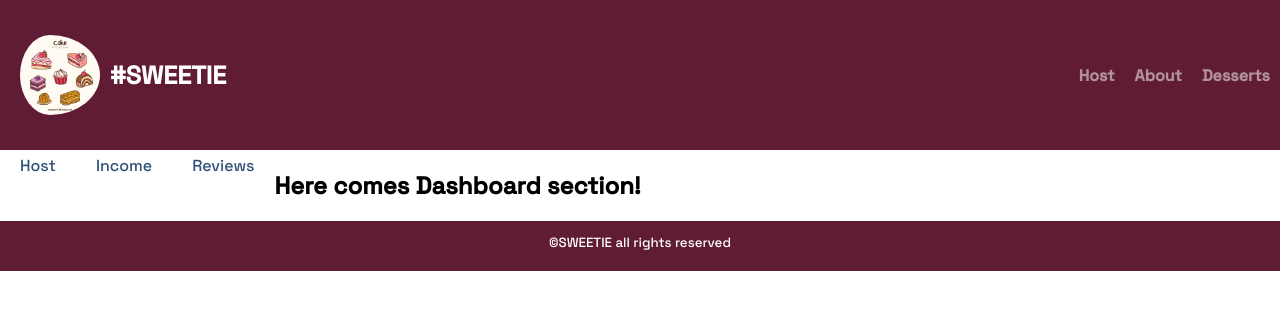
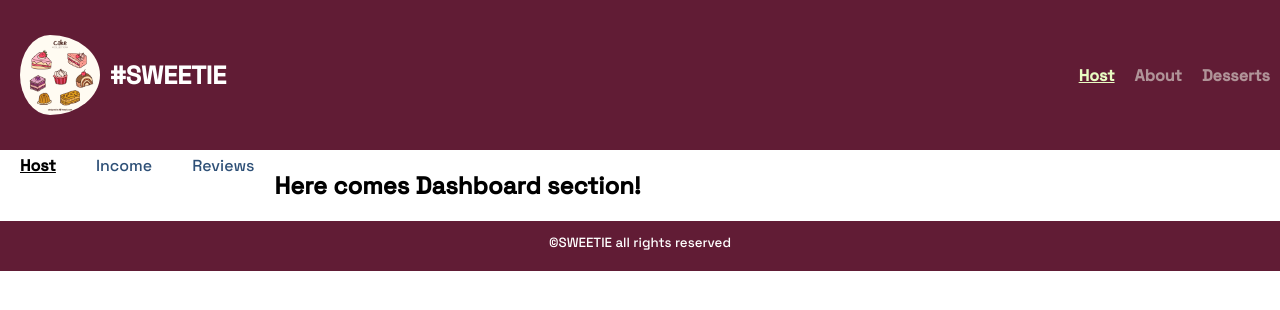
Before and after one commit to Atircharlotte/sweetie, a React (Vite) app: page /host in a window 1280 px wide. Shown: the top 310 px of the page. Built offline with nearby package versions, Linux system fonts and the light colour scheme; what miragejs would draw is missing.

Commit message:
changed Link into NavLink

```diff
--- a/src/App.css
+++ b/src/App.css
@@ -41,6 +41,11 @@
 header a:hover {
   color: #e8fcc2;
   font-size: 30px;
+}
+a.active--link {
+  font-weight: bold;
+  text-decoration: underline;
+  color: #e8fcc2;
 }
 .site--icon {
   width: 100px;
--- a/src/components/Header.jsx
+++ b/src/components/Header.jsx
@@ -1,4 +1,4 @@
-import { Link } from 'react-router-dom';
+import { Link, NavLink } from 'react-router-dom';
 
 export default function Header() {
   return (
@@ -12,9 +12,24 @@
         #SWEETIE
       </Link>
       <nav>
-        <Link to="/host">Host</Link>
-        <Link to="/about">About</Link>
-        <Link to="/desserts">Desserts</Link>
+        <NavLink
+          to="/host"
+          className={({ isActive }) => (isActive ? 'active--link' : null)}
+        >
+          Host
+        </NavLink>
+        <NavLink
+          to="/about"
+          className={({ isActive }) => (isActive ? 'active--link' : null)}
+        >
+          About
+        </NavLink>
+        <NavLink
+          to="/desserts"
+          className={({ isActive }) => (isActive ? 'active--link' : null)}
+        >
+          Desserts
+        </NavLink>
       </nav>
     </header>
   );
--- a/src/components/HostLayout.jsx
+++ b/src/components/HostLayout.jsx
@@ -1,11 +1,32 @@
-import { Link, Outlet } from 'react-router-dom';
+import { NavLink, Outlet } from 'react-router-dom';
 
+const activeStyle = {
+  fontWeight: 'bold',
+  textDecoration: 'underline',
+  color: 'black',
+};
 export default function HostLayout() {
   return (
     <nav className="host--nav">
-      <Link to="/host">Host</Link>
-      <Link to="/host/income">Income</Link>
-      <Link to="/host/reviews">Reviews</Link>
+      <NavLink
+        to="/host"
+        end
+        style={({ isActive }) => (isActive ? activeStyle : null)}
+      >
+        Host
+      </NavLink>
+      <NavLink
+        to="/host/income"
+        style={({ isActive }) => (isActive ? activeStyle : null)}
+      >
+        Income
+      </NavLink>
+      <NavLink
+        to="/host/reviews"
+        style={({ isActive }) => (isActive ? activeStyle : null)}
+      >
+        Reviews
+      </NavLink>
       <Outlet />
     </nav>
   );
```
